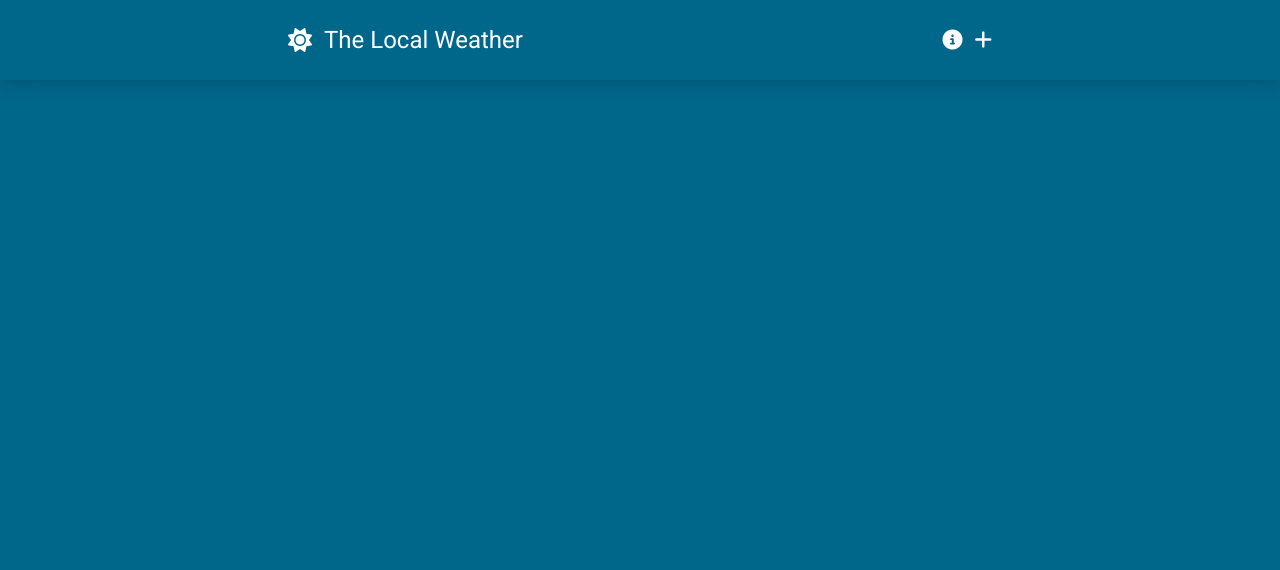
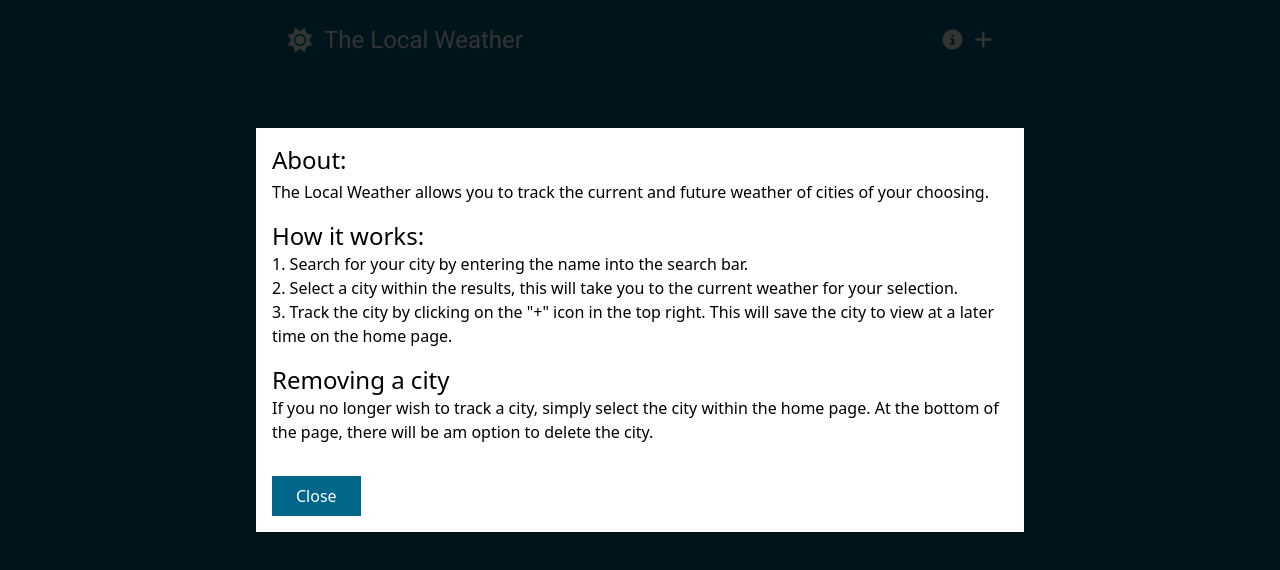
Before and after one commit to diegoricardosouza/weatherApp, a Vue app: page / in a window 1280 px wide. Both pictures are taken after a click on the icon 952 px from the left and 40 px from the top of the page. Shown: the top 570 px of the page. Built offline with nearby package versions, Linux system fonts and the light colour scheme.

Commit message:
feat: add Modal component

```diff
--- /dev/null
+++ b/src/components/BaseModal.vue
@@ -0,0 +1,65 @@
+<template>
+  <Teleport to="body">
+    <Transition name="modal-outer">
+      <div
+        v-show="modalActive"
+        class="absolute w-full bg-black bg-opacity-80 h-screen top-0 left-0 flex justify-center px-8"
+      >
+        <Transition name="modal-inner">
+          <div
+            v-if="modalActive"
+            class="p-4 bg-white self-start mt-32 max-w-screen-md"
+          >
+            <slot />
+            <button
+              class="text-white mt-8 bg-weather-primary py-2 px-6"
+              @click="$emit('close-modal')"
+            >
+              Close
+            </button>
+          </div>
+        </Transition>
+      </div>
+    </Transition>
+  </Teleport>
+</template>
+
+<script setup>
+defineEmits(["close-modal"]);
+
+defineProps({
+  modalActive: {
+    type: Boolean,
+    default: false
+  }
+})
+</script>
+
+<style scoped>
+.modal-outer-enter-active,
+.modal-outer-leave-active {
+  transition: opacity 0.3s cubic-bezier(0.52, 0.02, 0.19, 1.02);
+}
+
+.modal-outer-enter-from,
+.modal-outer-leave-to {
+  opacity: 0;
+}
+
+.modal-inner-enter-active {
+  transition: all 0.3s cubic-bezier(0.52, 0.02, 0.19, 1.02) 0.15s;
+}
+
+.modal-inner-leave-active {
+  transition: all 0.3s cubic-bezier(0.52, 0.02, 0.19, 1.02);
+}
+
+.modal-inner-enter-from {
+  opacity: 0;
+  transform: scale(0.8);
+}
+
+.modal-inner-leave-to {
+  transform: scale(0.8);
+}
+</style>
--- a/src/components/SiteNavigation.vue
+++ b/src/components/SiteNavigation.vue
@@ -9,13 +9,59 @@
       </RouterLink>
 
       <div class="flex gap-3 flex-1 justify-end">
-        <i class="fa-solid fa-circle-info text-xl hover:text-weather-secondary duration-150 cursor-pointer"></i>
+        <i
+          class="fa-solid fa-circle-info text-xl hover:text-weather-secondary duration-150 cursor-pointer"
+          @click="toggleModal"
+        ></i>
         <i class="fa-solid fa-plus text-xl hover:text-weather-secondary duration-150 cursor-pointer"></i>
       </div>
+
+      <BaseModal
+        :modal-active="modalActive"
+        @close-modal="toggleModal"
+      >
+        <div class="text-black">
+          <h1 class="text-2xl mb-1">About:</h1>
+          <p class="mb-4">
+            The Local Weather allows you to track the current and
+            future weather of cities of your choosing.
+          </p>
+          <h2 class="text-2xl">How it works:</h2>
+          <ol class="list-decimal list-inside mb-4">
+            <li>
+              Search for your city by entering the name into the
+              search bar.
+            </li>
+            <li>
+              Select a city within the results, this will take
+              you to the current weather for your selection.
+            </li>
+            <li>
+              Track the city by clicking on the "+" icon in the
+              top right. This will save the city to view at a
+              later time on the home page.
+            </li>
+          </ol>
+
+          <h2 class="text-2xl">Removing a city</h2>
+          <p>
+            If you no longer wish to track a city, simply select
+            the city within the home page. At the bottom of the
+            page, there will be am option to delete the city.
+          </p>
+        </div>
+      </BaseModal>
     </nav>
   </header>
 </template>
 
 <script setup>
+import { ref } from 'vue';
 import { RouterLink } from 'vue-router';
+import BaseModal from './BaseModal.vue';
+
+const modalActive = ref(null);
+function toggleModal() {
+  modalActive.value = !modalActive.value;
+}
 </script>
```
